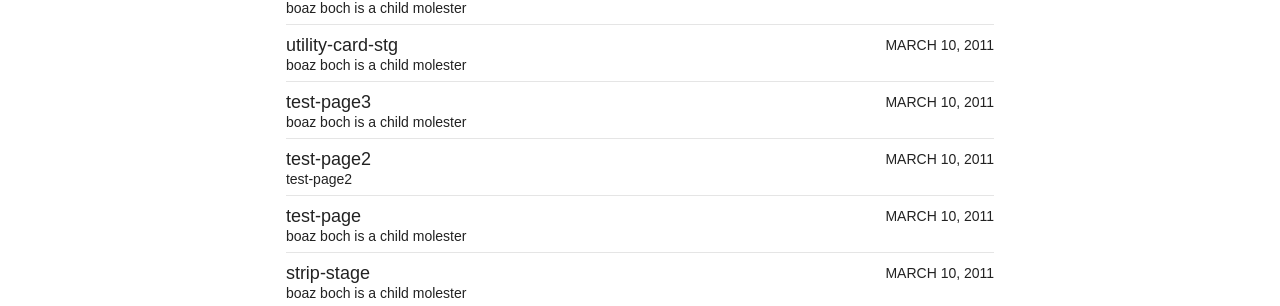
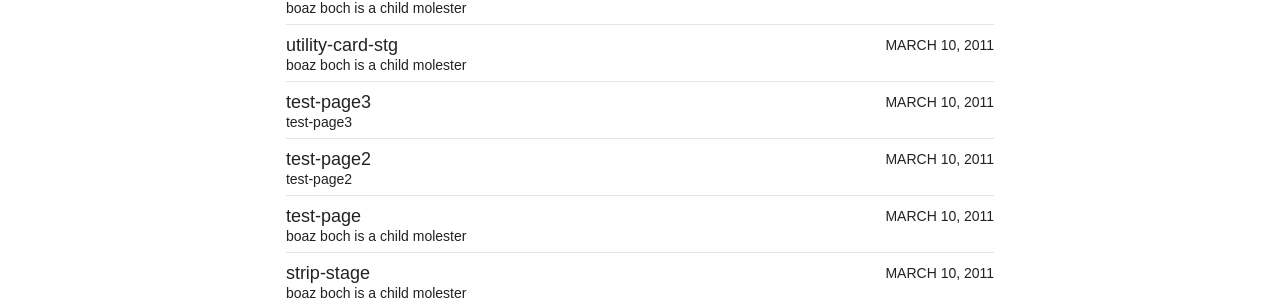
Before and after one commit to galdil/galdil.github.io, a Jekyll site: the page built from articles/index.md, in a window 1280 px wide. Shown: the part 1067-1373 px from the top of the page. Built offline with Jekyll 4.4.1, drawn with Linux system fonts in a browser that asks for light colours; nearby versions of some CDN libraries.

Commit message:
Update 2011-03-10-test-page3.md

```diff
--- a/_posts/articles/2011-03-10-test-page3.md
+++ b/_posts/articles/2011-03-10-test-page3.md
@@ -1,7 +1,7 @@
 ---
 layout: post
 title: "test-page3"
-excerpt: "boaz boch is a child molester"
+excerpt: "test-page3"
 modified: 2017-09-26
 categories: articles
 tags: [readability]
```
